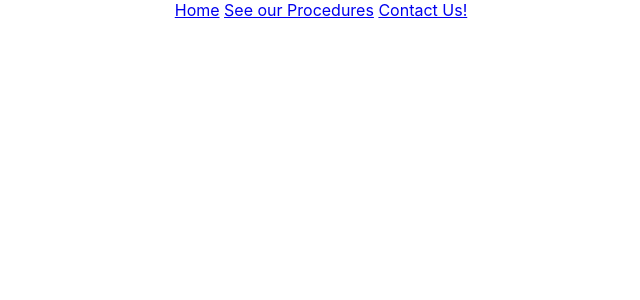
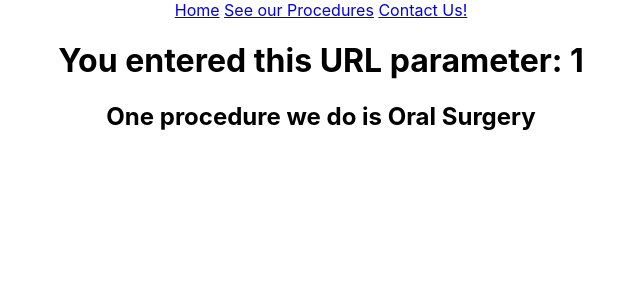
Before and after one commit to vbatallones/dentist_website_react_router, a React (Create React App) app: page /widgets/1 in a window 1280 px wide. Shown: the top 300 px of the page, without its empty margins (319-959 px from the left). Built offline with nearby package versions, Linux system fonts and the light colour scheme.

Commit message:
[widgetshow] Add widgetShow component and render to app

```diff
--- a/src/App.js
+++ b/src/App.js
@@ -11,6 +11,9 @@
 import Home from './Home';
 import Procedures from './Procedures';
 import Contact from './Contact'
+import WidgetShow from './WidgetShow';
+
+
 function App() {
   const procedures = [
     'Deep Cleaning',
@@ -40,7 +43,7 @@
         {/* the render method will let you use the array we did to pass all the items into the Procedures page */}
         <Route path="/procedures" render={() => <Procedures procedures={procedures} />} />
         <Route path="/contact" component={Contact} />
-
+        <Route path="/widgets/:id"  render={(props) => <WidgetShow procedures={procedures} {...props}/>} />
       </div>
     </Router>
   )
--- /dev/null
+++ b/src/WidgetShow.js
@@ -0,0 +1,16 @@
+import React from 'react';
+
+const WidgetShow = (props) => {
+    console.log(props)
+    return (
+        <div>
+            {/* to get the parameters we need we are going to use this. * props.match.params.id * */}
+            <h1>You entered this URL parameter: {props.match.params.id}</h1>
+            {/* this is how we call the id because in procedures we have a array of string. and we are accessing it */}
+            <h2>One procedure we do is {props.procedures[props.match.params.id]}</h2>
+        </div>
+    );
+}
+
+
+export default WidgetShow;
```
